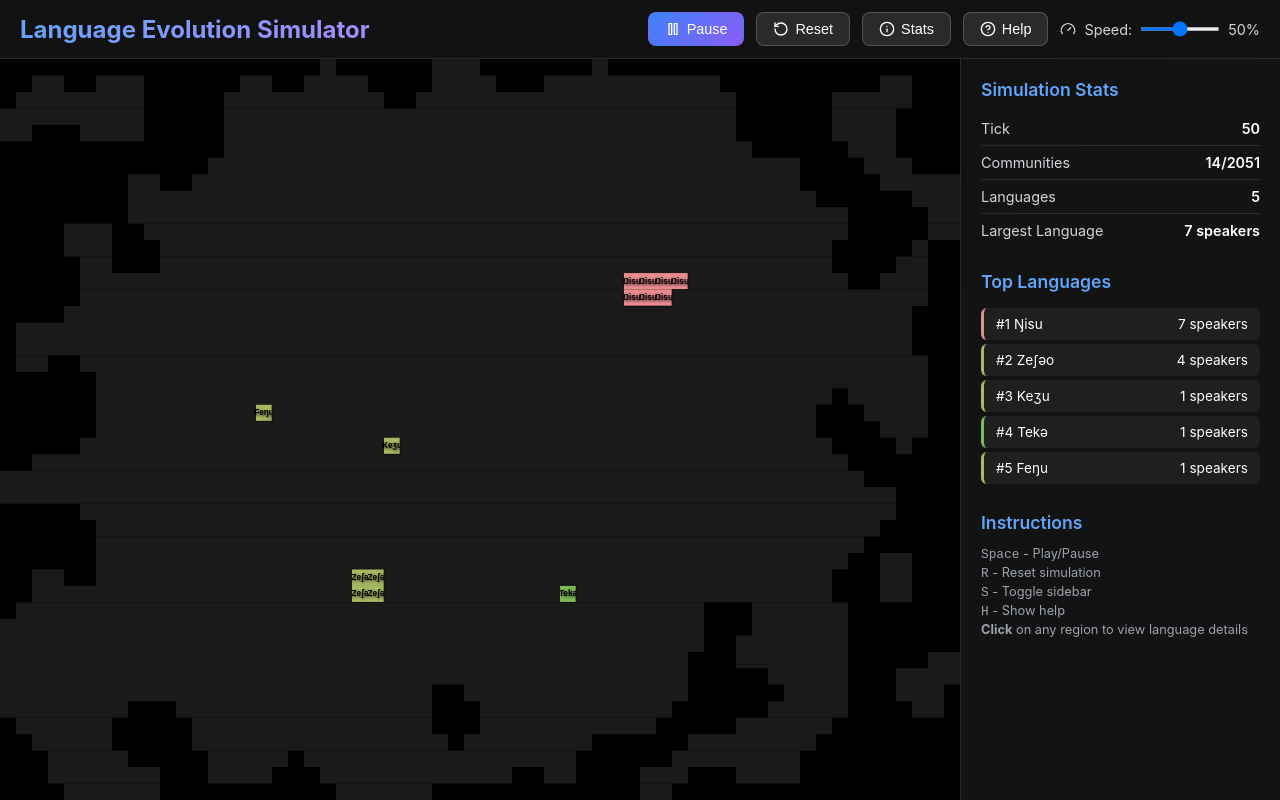
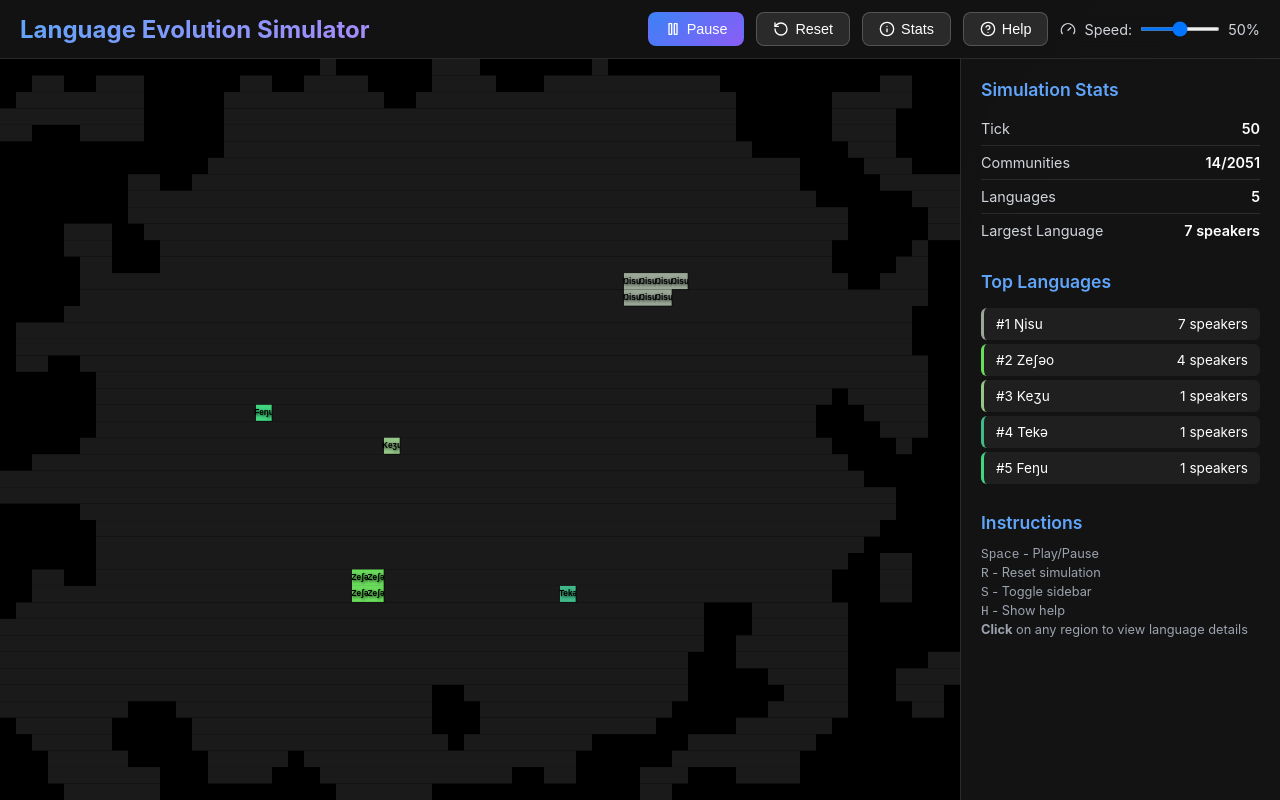
Before and after one commit to pariothan/lang-history-sim, a React (Vite) app: page / in a window 1280 px wide. Built offline with nearby package versions, Linux system fonts and the light colour scheme.

Commit message:
Fix Language Color Diversity

```diff
--- a/src/simulation/Language.ts
+++ b/src/simulation/Language.ts
@@ -374,8 +374,17 @@ export class Language {
   }
 
   getStableColorSeed(): string {
-    // Return a stable string based on phoneme inventory for color generation
+    // Return a stable, unique string based on phoneme inventory for color generation
     const sortedPhonemes = Array.from(this.phonemeInventory).sort();
-    return sortedPhonemes.slice(0, 4).join('');
+
+    // Use a mix of phonemes from different parts of the inventory for uniqueness
+    const samplePhonemes: string[] = [];
+    if (sortedPhonemes.length >= 1) samplePhonemes.push(sortedPhonemes[0]);
+    if (sortedPhonemes.length >= 3) samplePhonemes.push(sortedPhonemes[Math.floor(sortedPhonemes.length / 3)]);
+    if (sortedPhonemes.length >= 2) samplePhonemes.push(sortedPhonemes[Math.floor(sortedPhonemes.length / 2)]);
+    if (sortedPhonemes.length >= 4) samplePhonemes.push(sortedPhonemes[Math.floor(sortedPhonemes.length * 2 / 3)]);
+    if (sortedPhonemes.length >= 2) samplePhonemes.push(sortedPhonemes[sortedPhonemes.length - 1]);
+
+    return samplePhonemes.join('');
   }
 }
--- a/src/visualization/CanvasRenderer.ts
+++ b/src/visualization/CanvasRenderer.ts
@@ -194,23 +194,40 @@ export class CanvasRenderer {
   getLanguageColor(language: Language | undefined): string {
     if (!language) return '#333333';
 
-    // Use stable cache based only on language ID
-    if (this.stableColorCache.has(language.id)) {
-      return this.stableColorCache.get(language.id)!;
+    // Create a stable key based on the language's phoneme inventory
+    const colorKey = this.getLanguageColorKey(language);
+
+    if (this.colorCache.has(colorKey)) {
+      return this.colorCache.get(colorKey)!;
     }
 
-    // Generate color based on stable phoneme inventory
-    const color = this.generateStableLanguageColor(language);
-    this.stableColorCache.set(language.id, color);
+    // Generate color based on phoneme inventory
+    const color = this.generateLanguageColor(language);
+    this.colorCache.set(colorKey, color);
     return color;
   }
 
-  private generateStableLanguageColor(language: Language): string {
-    // Use the first few phonemes from sorted inventory for stable color
+  private getLanguageColorKey(language: Language): string {
+    // Create a stable key from the language's phoneme inventory
     const sortedPhonemes = Array.from(language.phonemeInventory).sort();
-    const samplePhonemes = sortedPhonemes.slice(0, 4); // Use first 4 phonemes
+    return sortedPhonemes.join('|');
+  }
 
-    if (samplePhonemes.length === 0) return '#666666';
+  private generateLanguageColor(language: Language): string {
+    // Use a representative sample of the phoneme inventory
+    const sortedPhonemes = Array.from(language.phonemeInventory).sort();
+
+    if (sortedPhonemes.length === 0) return '#666666';
+
+    // Use a mix of phonemes to get better color diversity
+    const samplePhonemes: string[] = [];
+
+    // Take phonemes from different parts of the inventory for diversity
+    if (sortedPhonemes.length >= 1) samplePhonemes.push(sortedPhonemes[0]); // First
+    if (sortedPhonemes.length >= 3) samplePhonemes.push(sortedPhonemes[Math.floor(sortedPhonemes.length / 3)]); // 1/3
+    if (sortedPhonemes.length >= 2) samplePhonemes.push(sortedPhonemes[Math.floor(sortedPhonemes.length / 2)]); // Middle
+    if (sortedPhonemes.length >= 4) samplePhonemes.push(sortedPhonemes[Math.floor(sortedPhonemes.length * 2 / 3)]); // 2/3
+    if (sortedPhonemes.length >= 2) samplePhonemes.push(sortedPhonemes[sortedPhonemes.length - 1]); // Last
 
     return this.wordToColor(samplePhonemes.join(''));
   }
```
